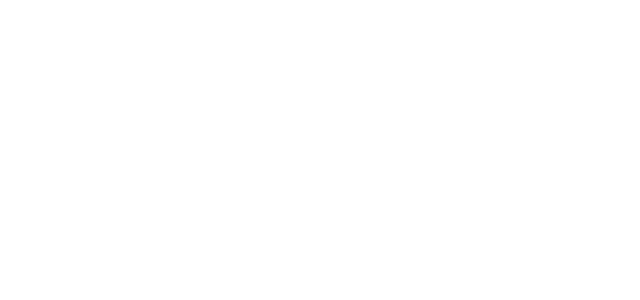
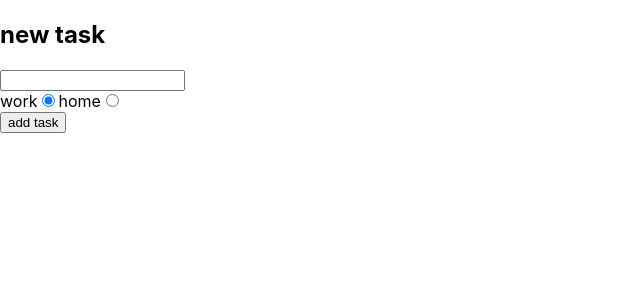
Before and after one commit to DmitriyIshchenko/to-do-list, a React (Create React App) app: page /list/1/new-task in a window 1280 px wide. Before the commit this address had no page. Shown: the top 300 px of the page, without its empty margins (0-640 px from the left). Built offline with nearby package versions, Linux system fonts and the light colour scheme.

Commit message:
Add task

```diff
--- a/src/App.js
+++ b/src/App.js
@@ -4,6 +4,7 @@
 import Lists from './features/todo/Lists';
 import CreateList from './features/todo/CreateListForm';
 import SingleList from './features/todo/SingleList';
+import AddTaskForm from './features/todo/AddTaskForm';
 
 function App() {
   return (
@@ -12,6 +13,7 @@
         <Route path="/" element={<Lists />} />
         <Route path="/create-list" element={<CreateList />} />
         <Route path="/list/:listId" element={<SingleList />} />
+        <Route path="/list/:listId/new-task" element={<AddTaskForm />} />
       </Routes>
     </div>
   );
--- /dev/null
+++ b/src/features/todo/AddTaskForm.js
@@ -0,0 +1,45 @@
+import React, { useState } from 'react';
+import { useDispatch, useSelector } from 'react-redux';
+import { useNavigate, useParams } from 'react-router-dom';
+import { addTask, selectAllLists } from "./todoSlice";
+
+export default function AddTaskForm() {
+
+    const dispatch = useDispatch();
+    const navigate = useNavigate();
+    const lists = useSelector(state => selectAllLists(state));
+
+    const listId = useParams().listId;
+
+    const [task, setTask] = useState("");
+    const [targetListId, setTargerListId] = useState(listId);
+
+    const handleAddTask = () => {
+        dispatch(addTask(targetListId, task));
+        navigate(`/list/${targetListId}`)
+    }
+
+    const renderedRadios = lists.map(list => {
+        return <label key={list.listId} htmlFor={list.title}>{list.title}
+            <input
+                type="radio"
+                id={list.title}
+                name="list"
+                value={list.listId}
+                checked={targetListId === list.listId}
+                onChange={(e) => setTargerListId(e.target.value)} />
+        </label>
+
+    })
+
+    return <section>
+        <h2>new task</h2>
+        <form>
+            <input type="text" value={task} onChange={(e) => setTask(e.target.value)} />
+            <div>
+                {renderedRadios}
+            </div>
+            <button onClick={handleAddTask}>add task</button>
+        </form>
+    </section>;
+}
--- a/src/features/todo/SingleList.js
+++ b/src/features/todo/SingleList.js
@@ -8,8 +8,16 @@
 
     const listId = useParams().listId;
     const list = useSelector(state => selectListById(state, listId))
+    const { title, todos } = list;
+    const renderedTodos = todos.map(todo => <li key={todo.taskId}>{todo.task}</li>)
+
     return <div>
         <Link to="/">all lists</Link>
-        <p>{`${list.title} list`}</p>
+        <h2>{title}</h2>
+        <h3>{todos.lenght === 1 ? `1 task` : `${todos.length} tasks`}</h3>
+        <ul>
+            {renderedTodos}
+        </ul>
+        <Link to={`/list/${listId}/new-task`}><button>add new task</button></Link>
     </div>;
 }
--- a/src/features/todo/todoSlice.js
+++ b/src/features/todo/todoSlice.js
@@ -4,12 +4,27 @@
     lists: [
         {
             title: "work",
-            todos: ["work-task-0", "work-task-1"],
+            todos: [
+                {
+                    task: "work-task-0",
+                    taskId: "0"
+                },
+                {
+                    task: "work-task-1",
+                    taskId: "1"
+                }
+            ],
             listId: "1"
         },
+
         {
             title: "home",
-            todos: ["home-task-0"],
+            todos: [
+                {
+                    task: "home-task-0",
+                    taskId: "0"
+                }
+            ],
             listId: "2"
         }
     ]
@@ -32,11 +47,27 @@
                     }
                 }
             }
+        },
+        addTask: {
+            reducer: (state, action) => {
+                const { listId, task, taskId } = action.payload;
+                const targetList = state.lists.find(list => list.listId === listId);
+                targetList.todos.push({ task, taskId })
+            },
+            prepare: (listId, task) => {
+                return {
+                    payload: {
+                        listId,
+                        task,
+                        taskId: nanoid()
+                    }
+                }
+            }
         }
     }
 })
 export const selectAllLists = state => state.todo.lists;
 export const selectListById = (state, listId) => state.todo.lists.find(item => item.listId === listId);
 
-export const { createList } = todoSlice.actions;
+export const { createList, addTask } = todoSlice.actions;
 export default todoSlice.reducer;
```
